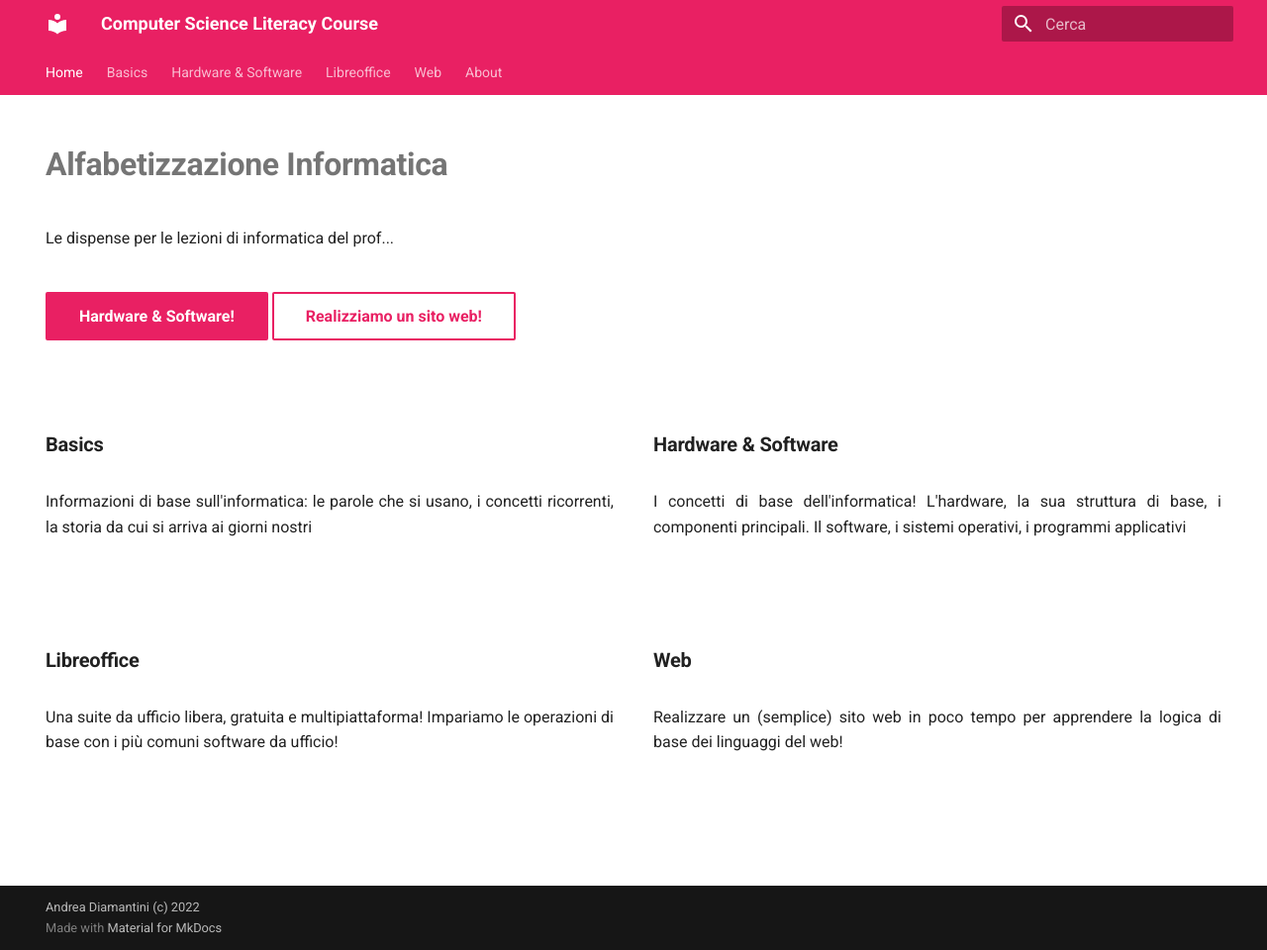
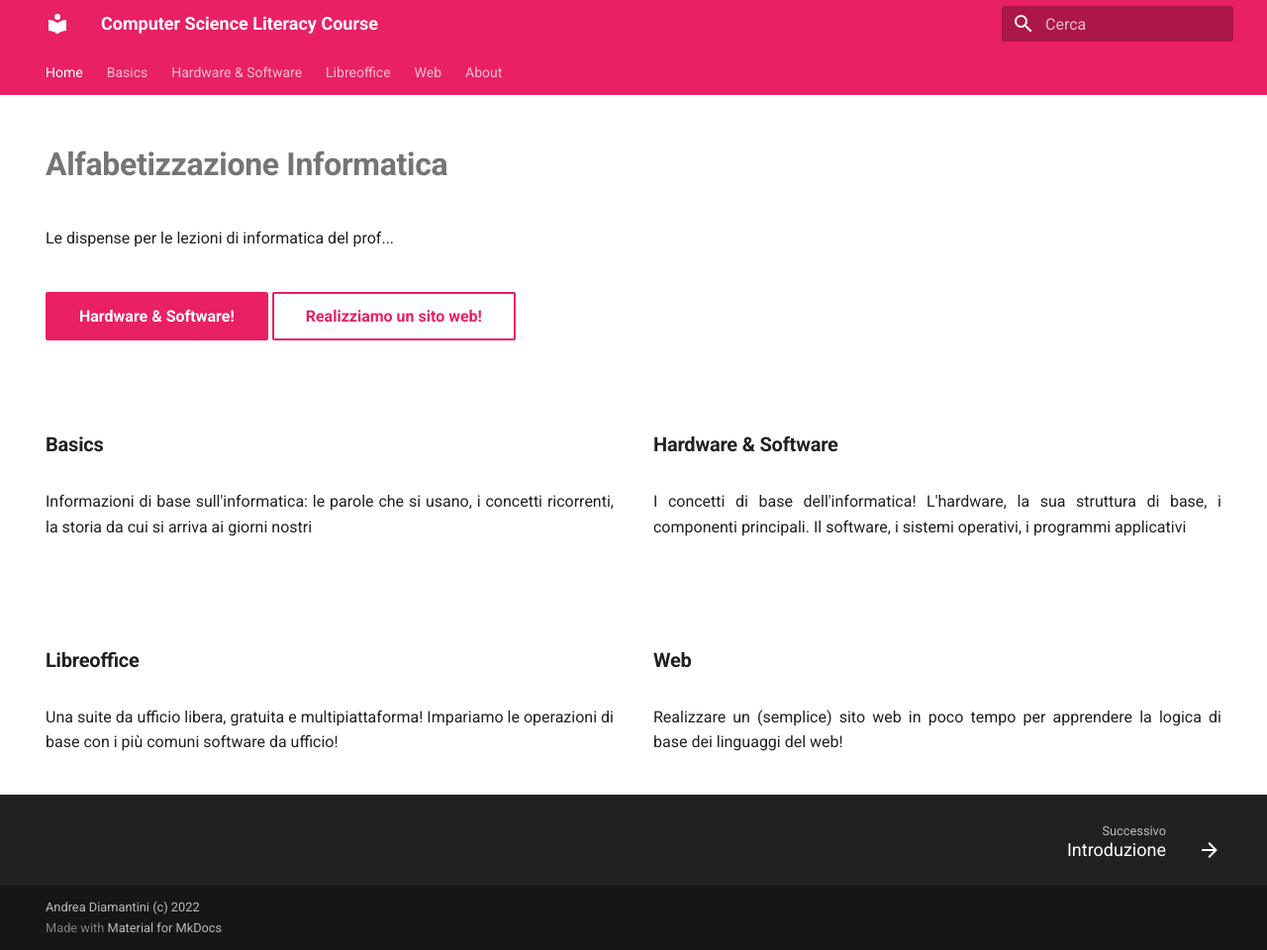
Before and after one commit to adjamhub/infohandouts, an MkDocs documentation site: the page built from docs/index.md, in a window 1280 px wide and 960 px high. Shown: the whole window at 99% size. Built offline with MkDocs 1.6.1 and Material for MkDocs 9.7.7, drawn with Linux system fonts in a browser that asks for light colours.

Commit message:
Update mkdocs.yml

```diff
--- a/mkdocs.yml
+++ b/mkdocs.yml
@@ -14,10 +14,12 @@ theme:
     code: Roboto Mono
   language: it
   features:
+    - navigation.footer
     - navigation.tabs
     - navigation.sections
+    - navigation.top
     - toc.integrate
-    - navigation.top
+    - content.code.copy
   plugins:
     - search:
         lang: it
@@ -28,13 +30,17 @@ extra_css:
 # -----------------------------------------------------------------------------------------------
 
 markdown_extensions:
-  - toc: {permalink: True}
   - admonition: {}
   - attr_list: {}
+  - toc: {}
   - def_list: {}
+  - pymdownx.emoji: {}
   - pymdownx.tasklist: {custom_checkbox: True}
+  - pymdownx.highlight: {anchor_linenums: True}
+  - pymdownx.inlinehilite: {}
+  - pymdownx.snippets: {}
   - pymdownx.superfences: {}
-  - pymdownx.emoji: {}
+
 
 # -----------------------------------------------------------------------------------------------
 
```
